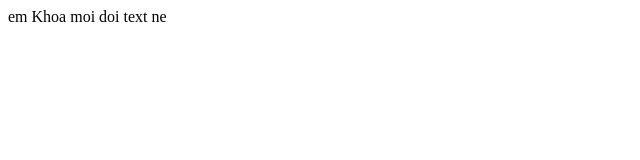
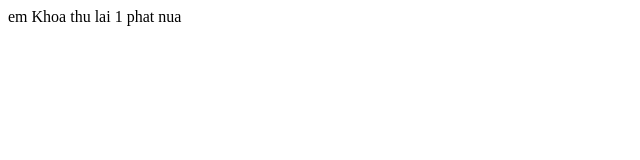
Before and after one commit to Vo-Huy-Khoa/cicd-jenkins, a Nuxt app: page / in a window 1280 px wide. Shown: the top 160 px of the page, without its empty margins (0-640 px from the left). Built offline with nearby package versions, Linux system fonts and the light colour scheme.

Commit message:
feature: em khoa change text

```diff
--- a/app.vue
+++ b/app.vue
@@ -1,3 +1,3 @@
 <template>
-  <div>em Khoa moi doi text ne</div>
+  <div>em Khoa thu lai 1 phat nua</div>
 </template>
```
